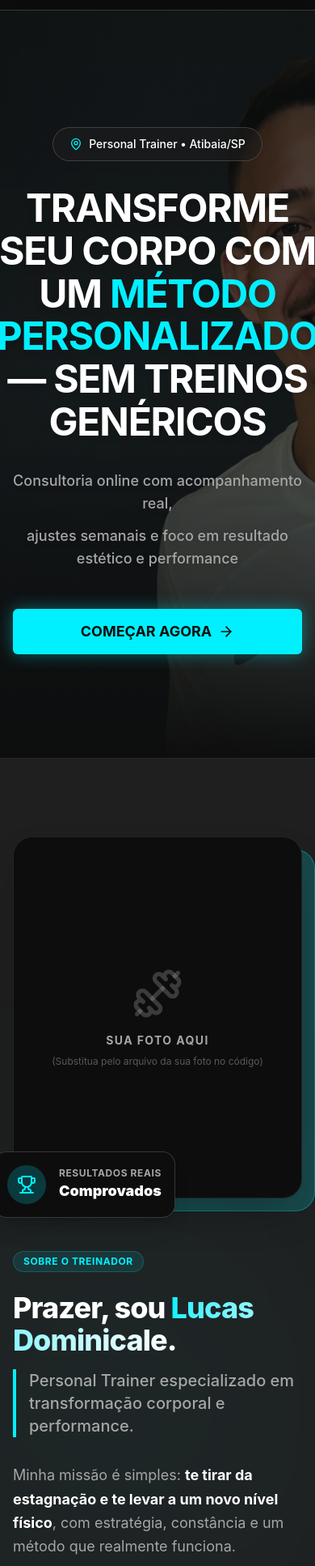
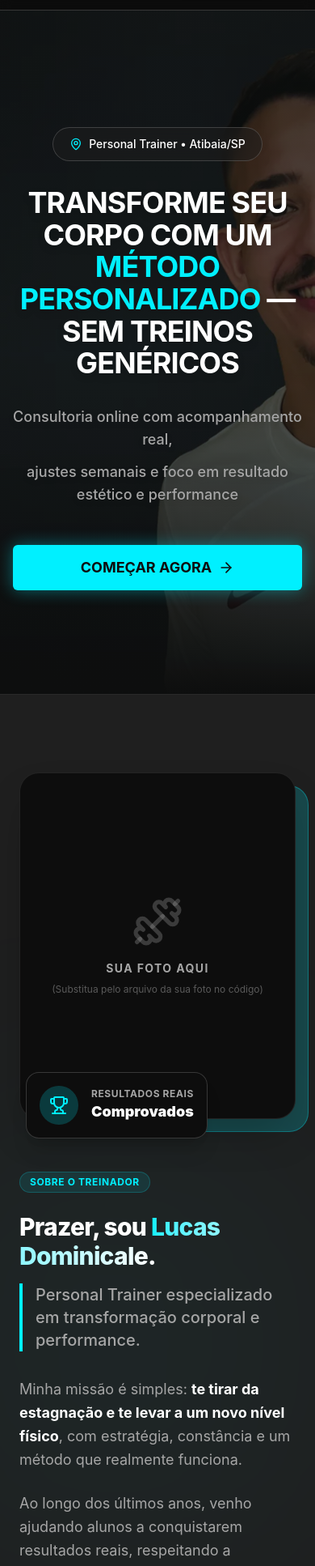
Before and after one commit to 04ale/dominicale-personal, a React (Vite) app: page / in a window 390 px wide. Shown: the part 52-1986 px from the top of the page at 81% size. Built offline with nearby package versions, Linux system fonts and the light colour scheme.

Commit message:
style: fix mobile text overflow and container padding to prevent elements touching the edges

```diff
--- a/src/components/AboutMe.tsx
+++ b/src/components/AboutMe.tsx
@@ -7,7 +7,7 @@ export default function AboutMe({ id }: { id?: string }) {
       {/* Decorative background glow */}
       <div className="absolute top-1/2 right-0 -translate-y-1/2 w-[500px] h-[500px] bg-electric/5 blur-[150px] rounded-full pointer-events-none"></div>
 
-      <div className="container mx-auto px-4 max-w-6xl relative z-10">
+      <div className="container mx-auto px-6 max-w-6xl relative z-10">
         <div className="flex flex-col lg:flex-row items-center gap-16">
 
           {/* Image/Photo Area */}
@@ -36,7 +36,7 @@ export default function AboutMe({ id }: { id?: string }) {
             </div>
 
             {/* Experience Badge */}
-            <div className="absolute -bottom-6 -left-6 bg-deep-onyx border border-platinum-light/20 p-4 rounded-2xl shadow-xl flex items-center gap-4">
+            <div className="absolute -bottom-6 left-2 sm:-left-6 bg-deep-onyx border border-platinum-light/20 p-4 rounded-2xl shadow-xl flex items-center gap-4">
               <div className="w-12 h-12 rounded-full bg-electric/20 flex items-center justify-center">
                 <Trophy size={24} className="text-electric" />
               </div>
@@ -53,7 +53,7 @@ export default function AboutMe({ id }: { id?: string }) {
               Sobre o Treinador
             </span>
 
-            <h2 className="text-4xl md:text-5xl font-extrabold mb-4 tracking-tight">
+            <h2 className="text-3xl sm:text-4xl md:text-5xl font-extrabold mb-4 tracking-tight break-words">
               Prazer, sou <span className="text-transparent bg-clip-text bg-linear-to-r from-electric to-pure-white">Lucas Dominicale.</span>
             </h2>
             <h3 className="text-xl md:text-2xl text-silver-mist font-medium mb-8 border-l-4 border-electric pl-4">
--- a/src/components/HeroBanner.tsx
+++ b/src/components/HeroBanner.tsx
@@ -30,7 +30,7 @@ export default function HeroBanner({ id }: { id?: string }) {
                 </div>
 
                 {/* Main Heading */}
-                <h1 className="text-5xl md:text-6xl lg:text-7xl font-bold text-pure-white tracking-tight leading-[1.1] mb-8 drop-shadow-lg">
+                <h1 className="text-4xl sm:text-5xl md:text-6xl lg:text-7xl font-bold text-pure-white tracking-tight leading-[1.1] mb-8 drop-shadow-lg px-2 sm:px-0">
                     TRANSFORME SEU CORPO  <br className="hidden md:block" />
                     COM UM <span className="text-electric">MÉTODO PERSONALIZADO</span> — SEM TREINOS GENÉRICOS
                 </h1>
```
